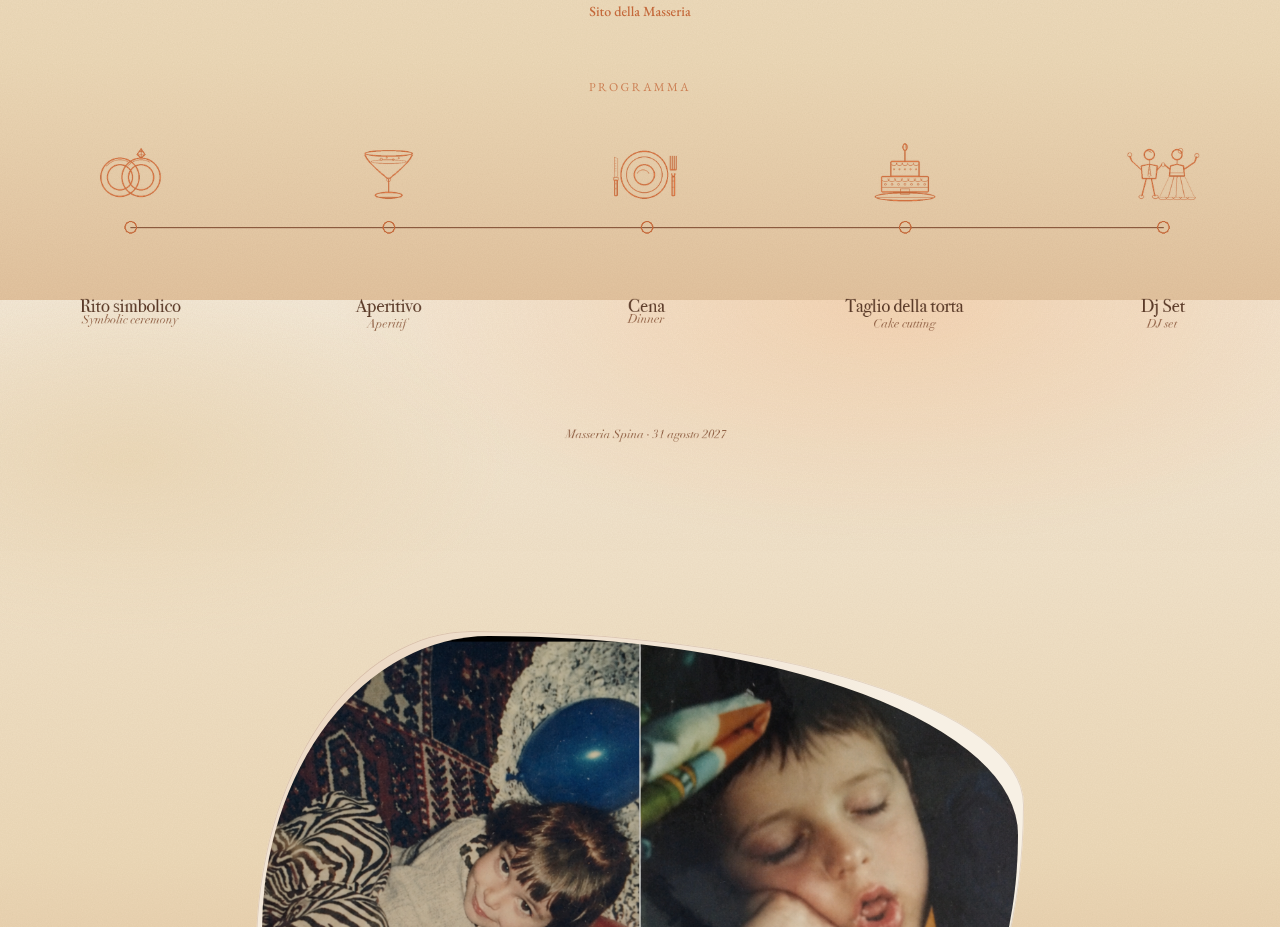
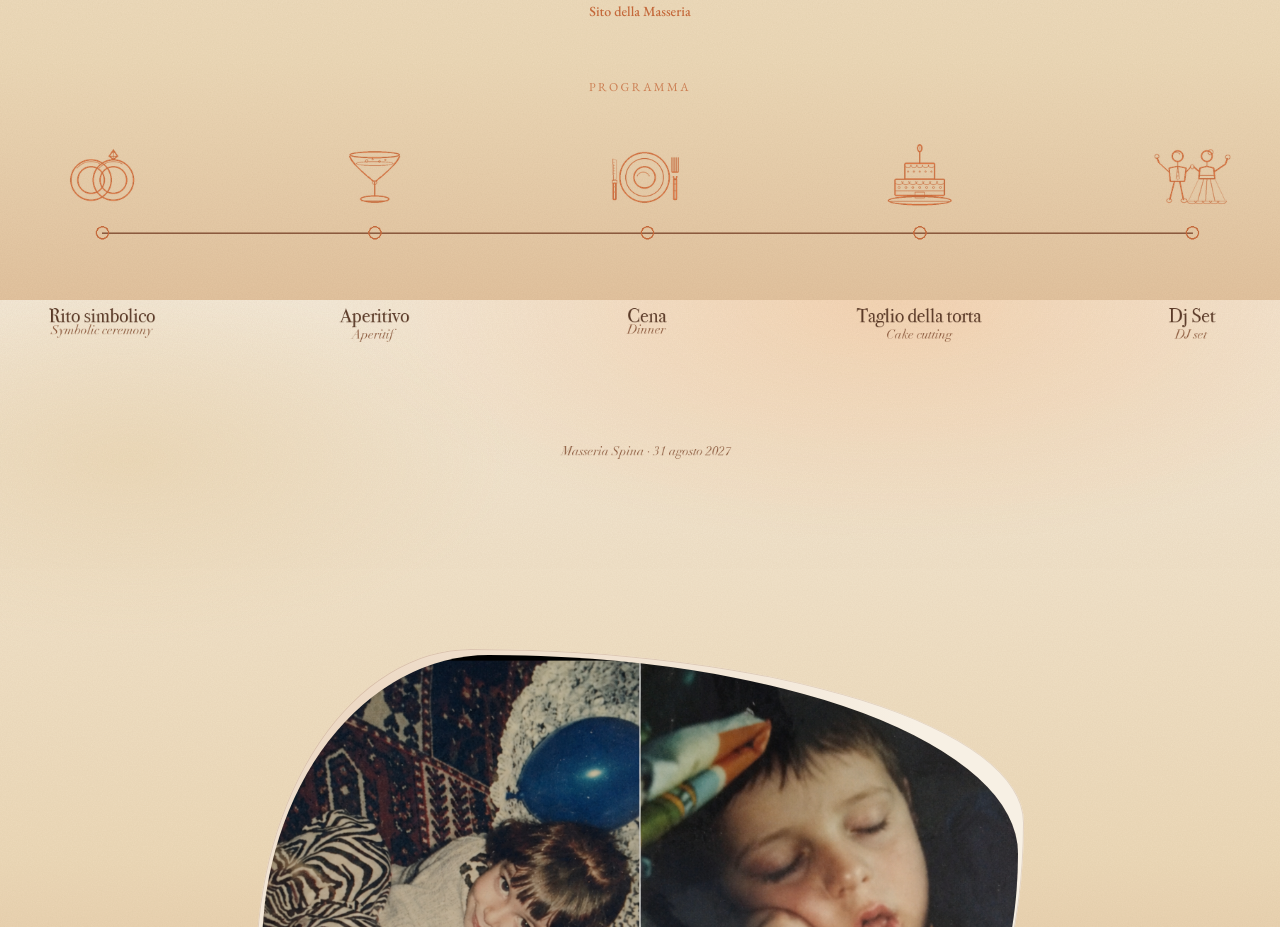
Before and after one commit to drizzoai-afk/wedding-site, a Next.js app: page / in a window 1280 px wide. Shown: the part 2100-3027 px from the top of the page. Built offline with nearby package versions, Linux system fonts and the light colour scheme.

Commit message:
fix: bump timeline min/max display widths further

```diff
--- a/components/place-day-section.tsx
+++ b/components/place-day-section.tsx
@@ -56,8 +56,8 @@ export function PlaceDaySection() {
                 alt={wedding.images.timeline.alt}
                 width={wedding.images.timeline.width}
                 height={wedding.images.timeline.height}
-                className="mx-auto h-auto w-[min(100%,72rem)] min-w-[40rem] sm:min-w-[52rem] md:min-w-0 md:max-w-6xl lg:max-w-7xl"
-                sizes="(max-width: 640px) 640px, (max-width: 1024px) 896px, 1280px"
+                className="mx-auto h-auto w-[min(100%,80rem)] min-w-[48rem] sm:min-w-[56rem] md:min-w-0 md:max-w-7xl"
+                sizes="(max-width: 768px) 768px, (max-width: 1280px) 1024px, 1280px"
                 priority={false}
               />
             </div>
```
